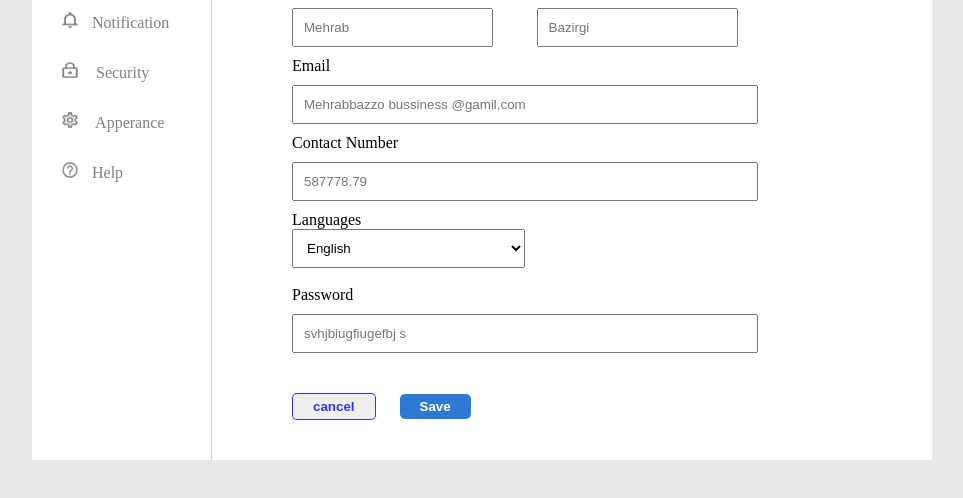
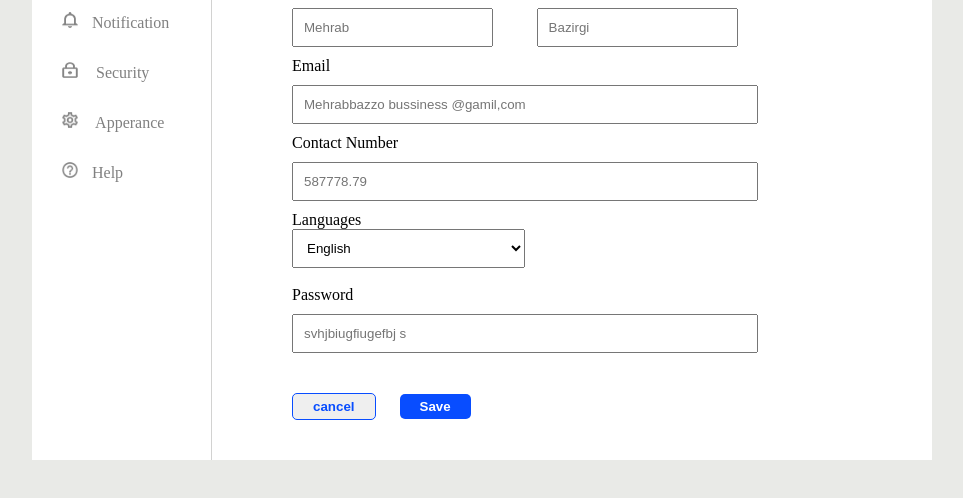
Before and after one commit to behishta-nazari/fourth-task, a plain HTML site: page index.html in a window 1280 px wide. Shown: the part 240-738 px from the top of the page, without its empty margins (158-1121 px from the left). Drawn offline with Linux system fonts and the light colour scheme.

Commit message:
color changed

```diff
--- a/css/style.css
+++ b/css/style.css
@@ -84,17 +84,17 @@ select#lang{
 }
 .edit-prof-content .btn{
     padding: 5px 20px;
-    border: 1px solid #1212f7d8;
+    border: 1px solid #084DFF;
     margin-top: 10px;
     border-radius: 5px;
     margin-right: 20px;
     margin-top: 30px;
-    color: #1212f7d8;
+    color: #084DFF;
     font-weight: 600;
 
 }
 .edit-prof-content .active{
-    background-color:  #0763ccd8;
+    background-color:  #084DFF;
     color: #fff;
     border: none;
 }
```
